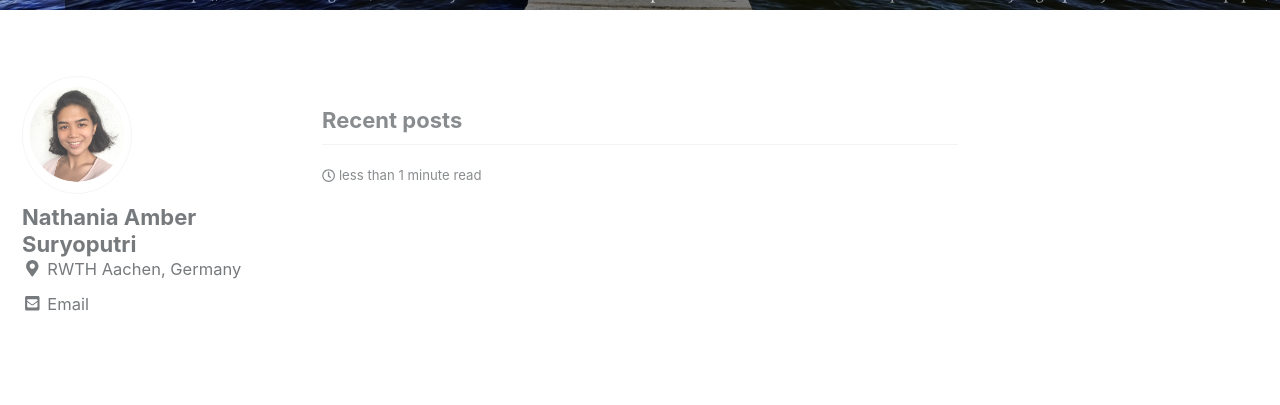
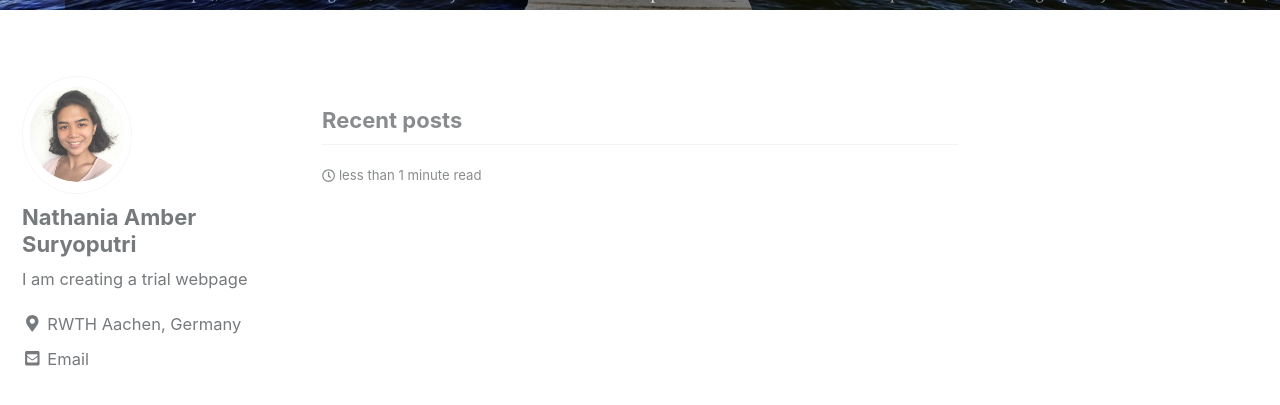
Before and after one commit to NathAmber/NathAmber.github.io, a Jekyll site: the page built from index.html, in a window 1280 px wide and 900 px high, scrolled down 799 px. Shown: the top 405 px of the window. Built offline with Jekyll 4.4.1, drawn with Linux system fonts in a browser that asks for light colours; nearby versions of some CDN libraries; the list of posts is cut into pages by our own code.

Commit message:
now commit

```diff
--- a/_config.yml
+++ b/_config.yml
@@ -102,7 +102,7 @@ analytics:
 author:
   name             : "Nathania Amber Suryoputri"
   avatar           : "/images/bio_photo.png"
-  #bio              : "I am an amazing person."
+  bio              : "I am creating a trial webpage"
   location         : "RWTH Aachen, Germany"
   email            : "natham83r@gmail.com"
   links:
```
